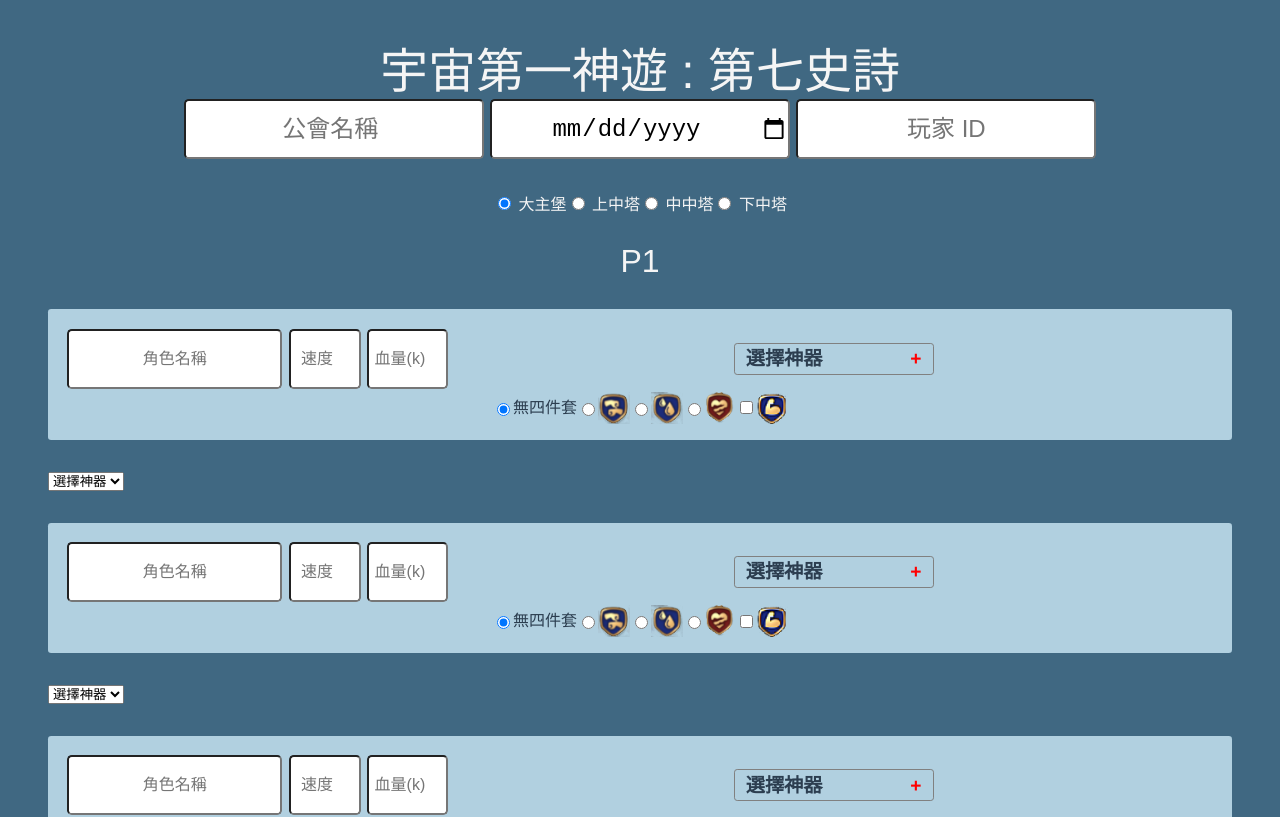
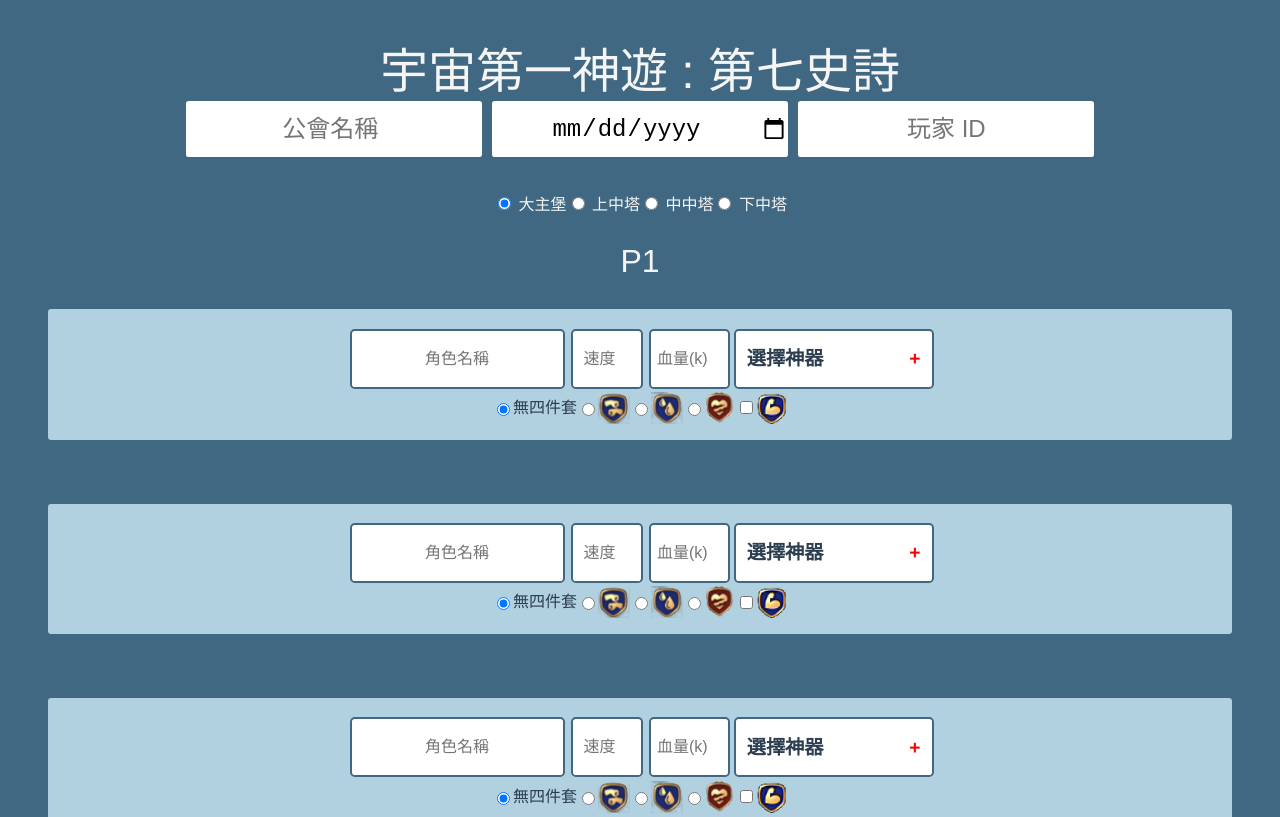
Before and after one commit to ruky8459/E7tool, a Vue app: page /#/GVG in a window 1280 px wide. Shown: the top 817 px of the page. Built offline with nearby package versions, Linux system fonts and the light colour scheme; what vue-clipboard2 would draw is missing.

Commit message:
atrtifact layout fixed

```diff
--- a/src/components/dropdownmenu/style.css
+++ b/src/components/dropdownmenu/style.css
@@ -1,23 +1,20 @@
 @import url(./__global.scss);
-body {
-  background: rgba(87, 211, 87, 0.671);
-}
-
 .dropdown-wrapper {
   position: relative;
-  margin: 0 auto;
   width: 200px;
 }
 
 .dropdown-wrapper .selected-item {
   width: 100%;
-  height: 2rem;
+  height: 60px;
   border: 1px solid gray;
-  border-radius: .2rem;
+  border-radius: .3rem;
   padding: .1rem .7rem;
   font-size: 1.2rem;
   font-weight: bold;
   cursor: pointer;
+  background: #fff;
+  border: 2px solid #406882;
 }
 
 .dropdown-wrapper .selected-item div {
--- a/src/components/dropdownmenu/style.scss
+++ b/src/components/dropdownmenu/style.scss
@@ -1,21 +1,23 @@
 @import url(./__global.scss);
-body{
-    background: rgba(87, 211, 87, 0.671);
-}
 .dropdown-wrapper{
     position: relative;
-    margin: 0 auto;
+    // center for dev
+    // margin: 0 auto;
     width: 200px;
 
     .selected-item{
         width: 100%;
-        height: 2rem;
+        // height: 2rem;
+        height: 60px;
         border: 1px solid gray;
-        border-radius: .2rem;
+        border-radius: .3rem;
         padding: .1rem .7rem;
         font-size: 1.2rem;
         font-weight: bold;
         cursor: pointer;
+        background: #fff;
+        border: 2px solid #406882;
+
         div{
 
             padding: 0.8rem;
--- a/src/components/gvg_reporter.vue
+++ b/src/components/gvg_reporter.vue
@@ -63,60 +63,6 @@
                         </label>
                     </div>
                 </div>
-
-                <select name="" id="" v-model="artifact">
-                    <option value="">選擇神器</option>
-                    <option value="勇證">勇證</option>
-                    <option value="團結"><img src="https://epic7x.com/wp-content/themes/epic-seven/assets/img/Ranger.png" alt="">團結</option>
-                    <option value="號角">號角</option>
-                    <option value="希望">希望</option>
-                    <option value="指標">指標</option>
-                    <option value="畫像">畫像</option>
-                    <option value="音樂盒">音樂盒</option>
-                    <option value="板甲">板甲</option>
-                    <option value="面具">面具</option>
-                    <option value="彗星">彗星</option>
-                    <option value="席格">席格</option>
-                    <option value="信賴">信賴</option>
-                    <option value="剪刀">剪刀</option>
-                    <option value="獎盃">獎盃</option>
-                    <option value="開闢">開闢</option>
-                    <option value="正義">正義</option>
-                    <option value="分傷">分傷</option>
-                    <option value="金剛">金剛</option>
-                    <option value="王誕">王誕</option>
-                    <option value="寶劍">寶劍</option>
-                    <option value="堡壘">堡壘</option>
-                    <option value="犧牲">犧牲</option>
-                    <option value="雙子">雙子</option>
-                    <option value="提籃">提籃</option>
-                    <option value="塵埃">塵埃</option>
-                    <option value="雷天">雷天</option>
-                    <option value="無為">無為</option>
-                    <option value="皎月">皎月</option>
-                    <option value="銀光">銀光</option>
-                    <option value="哈刀">哈刀</option>
-                    <option value="飲料">飲料</option>
-                    <option value="破防">破防</option>
-                    <option value="引導">引導</option>
-                    <option value="血玉">血玉</option>
-                    <option value="漂浮">漂浮</option>
-                    <option value="深淵">深淵</option>
-                    <option value="提琴">提琴</option>
-                    <option value="童話">童話</option>
-                    <option value="知識種子">知識種子</option>
-                    <option value="歌姬">歌姬</option>
-                    <option value="波濤">波濤</option>
-                    <option value="飆車">飆車</option>
-                    <option value="靈藥">靈藥</option>
-                    <option value="冰封">冰封</option>
-                    <option value="天青">天青</option>
-                    <option value="孤兒花">孤兒花</option>
-                    <option value="手杖">手杖</option>
-                    <option value="急救包">急救包</option>
-
-
-                </select>
             </div>
         <h2>備註欄位</h2>
         <textarea name="" id="" cols="30" rows="2" placeholder="Inyr的暗龍有夠快，堡壘給誰、史哥劈誰、瑟琳捅誰之類的" v-model="memo"></textarea>
--- a/src/components/style.css
+++ b/src/components/style.css
@@ -19,6 +19,7 @@ h2{
 }
 input {
     border-radius: .3rem;
+    border: 2px solid #406882;
 }
 textarea {
     width: min(20rem,100%);
```
Also changed, not shown: 1 other file (tests, documents, lock files or other folders).
